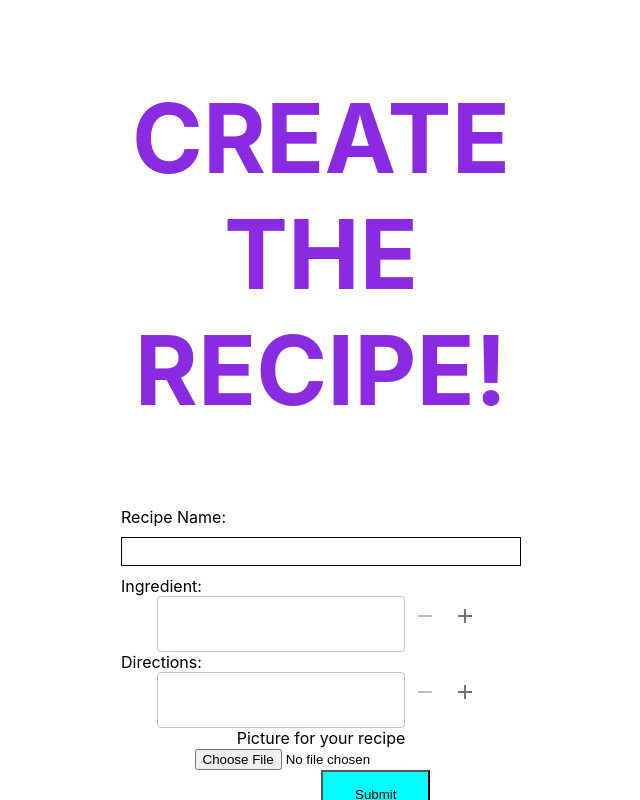
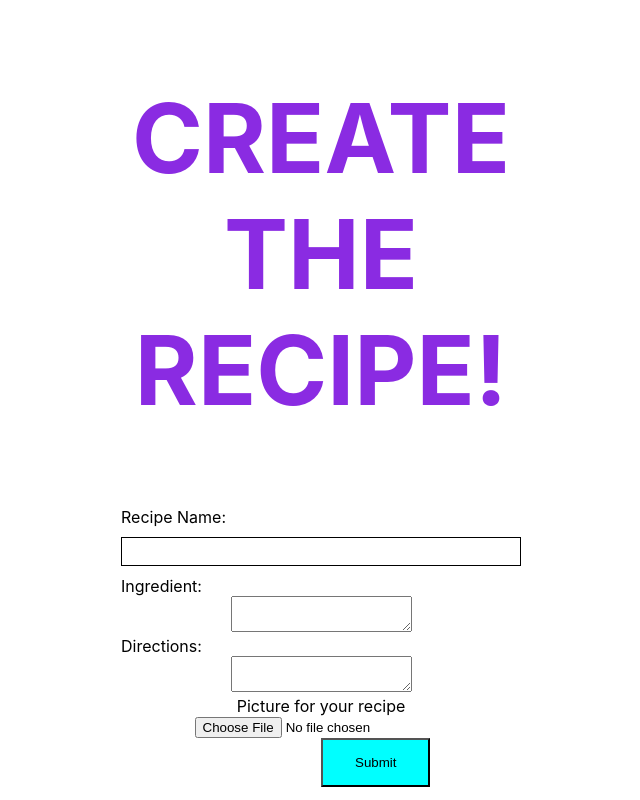
Before and after one commit to CodingTiger25/recipeBook, a React (Create React App) app in the folder frontend/: page /#/create in a window 1280 px wide. Shown: the whole page, without its empty margins (319-959 px from the left). Built offline with nearby package versions, Linux system fonts and the light colour scheme.

Commit message:
Changed to text area

```diff
--- a/frontend/src/component/Inputs/CreateRecipe.js
+++ b/frontend/src/component/Inputs/CreateRecipe.js
@@ -1,12 +1,8 @@
 import React, {useState} from "react";
 import classes from "./CreateRecipe.module.css";
-import IconButton from '@mui/material/IconButton';
-import RemoveIcon from '@mui/icons-material/Remove';
-import AddButton from '@mui/icons-material/Add';
-import TextField from '@mui/material/TextField';
 import axios from 'axios';
-import uuid from "react-uuid";
-//import { Navigate } from "react-router-dom";
+
+
 
 
 
@@ -14,50 +10,9 @@ import uuid from "react-uuid";
 function CreateRecipe()
 {
     const [name, setName] = useState([]);
-    const [inputList, setInputList] = useState(['']);
-    const [items, setItems] = useState([]);
-    const [directions, setDirections] = useState(['']);
+    const [theIngredients,setTheIngredients] = useState([]);
     const [theDirections, setTheDirections] = useState([]);
-    const [fileData, setFileData] = useState();
-
-    const list = [...items];
-    const steps = [...theDirections];
-
-    //Handles Add button functionality
-    const handleInputAdd = () => {
-        const object = [...inputList,['']]
-        setInputList(object);
-    };
-
-    const handleInputRemove = (index) => {
-        const list = [...inputList];
-        list.splice(index,1);
-        setInputList(list);
-    }
-
-    const handleChange = (event, index) => {
-        let data = [...inputList];
-        data[index] = event.target.value;
-        setInputList(data);
-    };
-
-    // Functions for directions input
-    const handleDirectionAdd = () => {
-        const object = [...directions,['']]
-        setDirections(object);
-    };
-
-    const handleDirectionRemove = (index) => {
-        const list = [...directions];
-        list.splice(index,1);
-        setDirections(list);
-    }
-
-    const handleDChange = (event, index) => {
-        let data = [...directions];
-        data[index] = event.target.value;
-        setDirections(data);
-    };
+    const [fileData, setFileData] = useState([]);
 
     //Function for image adding
     const onChangeFile = e => {
@@ -68,42 +23,16 @@ function CreateRecipe()
     const handleSubmit = (event) => {
         event.preventDefault();
 
-        //Setting the ingredients
-        for(var i in inputList)
-        {
-            const newIngredients = {
-                _id: uuid(),
-                value: inputList[i]
-            }
-            list.push(newIngredients);
-        }
-        setItems(list);
 
-        //Setting the directions
-        for(var j in directions)
-        {
-            const newDirections = {
-                _id: uuid(),
-                value: directions[j]
-            }
-            steps.push(newDirections);
-        }
-
-        setTheDirections(steps);
 
 
         const formData = new FormData();
 
         formData.append("name",name);
-        formData.append("ingredient",JSON.stringify(list));
-        formData.append("directions",JSON.stringify(steps));
+        formData.append("ingredient",theIngredients);
+        formData.append("directions",theDirections);
         formData.append("recipeImage",fileData);
 
-        /*const newRecipe = {
-            name: name,
-            ingredient: list,
-            directions: steps
-        }*/
 
         axios.post('http://localhost:3000/create', formData)
             .then(res => console.log("Axios post"))
@@ -113,14 +42,12 @@ function CreateRecipe()
 
         alert(`Your recipe ${name} has been created!!!`);
         window.location.replace("/main");
-        //Navigate('/main');
-
     }
 
     return (
         <div className={classes.create}>
             <h2 className={classes.title}>CREATE THE RECIPE!</h2>
-            <form onSubmit={handleSubmit} action="/main" method="POST" encType="multipart/form-data">
+            <form onSubmit={handleSubmit} action="/main" method="POST">
                 <label className={classes.recipeName}>
                     Recipe Name:
                     <input className={classes.recipeIngredient}
@@ -132,45 +59,18 @@ function CreateRecipe()
                 <label className={classes.recipeName}>
                     Ingredient:
                 </label>
-                {inputList.map( (form, index) => {
-                    return (
-                    <div key={index}>
-                           <TextField
-                                      value={form}
-                                      onChange={(e) => {handleChange(e, index)}}>
+                <textarea type='text' onChange={(e) => setTheIngredients(e.target.value)}>
 
-                           </TextField>
-                            <IconButton disabled={inputList.length === 1} onClick={() => handleInputRemove(inputList.id)}>
-                                <RemoveIcon/>
-                            </IconButton>
-                            <IconButton onClick={handleInputAdd}>
-                                <AddButton></AddButton>
-                            </IconButton>
-
-
-                    </div>
-                )})}
+                </textarea>
 
                 <label className={classes.recipeName}>
                     Directions:
                 </label>
 
-                {directions.map( (f,i) => {
-                    return (
-                        <div key={i}>
-                           <TextField
-                                      value={f}
-                                      onChange={(e) => {handleDChange(e, i)}}>
+                <textarea type='text' onChange={(e) => setTheDirections(e.target.value)}>
 
-                           </TextField>
-                            <IconButton disabled={directions.length === 1} onClick={() => handleDirectionRemove(directions.id)}>
-                                <RemoveIcon/>
-                            </IconButton>
-                            <IconButton onClick={handleDirectionAdd}>
-                                <AddButton></AddButton>
-                            </IconButton>
-                    </div>
-                )})}
+                </textarea>
+
                 <div>
                     <label>
                         Picture for your recipe
--- a/frontend/src/component/Inputs/EditPage.js
+++ b/frontend/src/component/Inputs/EditPage.js
@@ -1,13 +1,8 @@
 import React, {useEffect, useState} from "react";
 import classes from "./CreateRecipe.module.css";
-import IconButton from '@mui/material/IconButton';
-import RemoveIcon from '@mui/icons-material/Remove';
-import AddButton from '@mui/icons-material/Add';
-import TextField from '@mui/material/TextField';
 import axios from 'axios';
-import uuid from "react-uuid";
-import { useParams } from "react-router-dom";
-//import { Navigate } from "react-router-dom";
+import {useParams} from 'react-router-dom';
+
 
 
 
@@ -15,78 +10,26 @@ import { useParams } from "react-router-dom";
 function EditRecipe()
 {
     const [name, setName] = useState([]);
-    const [inputList, setInputList] = useState(['']);
-    const [items, setItems] = useState([]);
-    const [directions, setDirections] = useState(['']);
+    const [theIngredients,setTheIngredients] = useState([]);
     const [theDirections, setTheDirections] = useState([]);
-    const [fileData, setFileData] = useState();
+    const [fileData, setFileData] = useState([]);
 
-    const list = [...items];
-    const steps = [...theDirections];
+    const [currentRecipe, setCurrentRecipe] = useState([]);
 
 
     const {id} = useParams();
+    useEffect(() => {
+        axios.get(`http://localhost:3000/update/${id}`).then(res => {
+            /*const items = res.data;
+            setCurrentRecipe((items));   */
 
-   useEffect(() => {
-        axios.get(`http://localhost:3000/update/${id}`).then(
-            res => {
-                setName(res.data.name);
-                setInputList(res.data.ingredient);
-                const items = Object.values(res.data.ingredient);
+            setName(res.data.name);
+            setTheIngredients(res.data.ingredient);
+            setTheDirections(res.data.directions);
 
-                /*for(var i in res.data.ingredient)
-                {
-                    handleInputAddCurr(i.valueOf)
-                }*/
 
-                return items.map((d) => {
-
-                    handleInputAddCurr(d.value)
-                })
-            }
-        )
-   })
-
-   const handleInputAddCurr = (needs) => {
-    const object = [...inputList,[needs]]
-    setInputList(object);
-};
-
-    //Handles Add button functionality
-    const handleInputAdd = () => {
-        const object = [...inputList,['']]
-        setInputList(object);
-    };
-
-    const handleInputRemove = (index) => {
-        const list = [...inputList];
-        list.splice(index,1);
-        setInputList(list);
-    }
-
-    const handleChange = (event, index) => {
-        let data = [...inputList];
-        data[index] = event.target.value;
-        setInputList(data);
-    };
-
-    // Functions for directions input
-    const handleDirectionAdd = () => {
-        const object = [...directions,['']]
-        setDirections(object);
-    };
-
-    const handleDirectionRemove = (index) => {
-        const list = [...directions];
-        list.splice(index,1);
-        setDirections(list);
-    }
-
-    const handleDChange = (event, index) => {
-        let data = [...directions];
-        data[index] = event.target.value;
-        setDirections(data);
-    };
+        })
+    }, [])
 
     //Function for image adding
     const onChangeFile = e => {
@@ -97,59 +40,33 @@ function EditRecipe()
     const handleSubmit = (event) => {
         event.preventDefault();
 
-        //Setting the ingredients
-        for(var i in inputList)
-        {
-            const newIngredients = {
-                _id: uuid(),
-                value: inputList[i]
-            }
-            list.push(newIngredients);
-        }
-        setItems(list);
 
-        //Setting the directions
-        for(var j in directions)
-        {
-            const newDirections = {
-                _id: uuid(),
-                value: directions[j]
-            }
-            steps.push(newDirections);
-        }
-
-        setTheDirections(steps);
 
 
         const formData = new FormData();
 
         formData.append("name",name);
-        formData.append("ingredient",JSON.stringify(list));
-        formData.append("directions",JSON.stringify(steps));
+        formData.append("ingredient",theIngredients);
+        formData.append("directions",theDirections);
         formData.append("recipeImage",fileData);
 
-        /*const newRecipe = {
-            name: name,
-            ingredient: list,
-            directions: steps
-        }*/
 
-        axios.post('http://localhost:3000/create', formData)
-            .then(res => console.log("Axios post"))
-            .catch((err)=> {
-                console.log(console.error);
-            });
+        axios.put(`http://localhost:3000/update/${id}`,
+        {
+                name:name,
+                ingredient:theIngredients,
+                directions:theDirections,
+                recipeImage: fileData
+        });
 
-        alert(`Your recipe ${name} has been created!!!`);
+        alert(`Your recipe ${name} has been updated!!!`);
         window.location.replace("/main");
-        //Navigate('/main');
-
     }
 
     return (
         <div className={classes.create}>
-            <h2 className={classes.title}>EDIT YOUR RECIPE!</h2>
-            <form onSubmit={handleSubmit} action="/main" method="POST" encType="multipart/form-data">
+            <h2 className={classes.title}>EDIT THE RECIPE!</h2>
+            <form onSubmit={handleSubmit} action="/main" method="POST">
                 <label className={classes.recipeName}>
                     Recipe Name:
                     <input className={classes.recipeIngredient}
@@ -161,45 +78,18 @@ function EditRecipe()
                 <label className={classes.recipeName}>
                     Ingredient:
                 </label>
-                {inputList.map( (form, index) => {
-                    return (
-                    <div key={index}>
-                           <TextField
-                                      value={form}
-                                      onChange={(e) => {handleChange(e, index)}}>
+                <textarea type='text' onChange={(e) => setTheIngredients(e.target.value)} value={theIngredients}>
 
-                           </TextField>
-                            <IconButton disabled={inputList.length === 1} onClick={() => handleInputRemove(inputList.id)}>
-                                <RemoveIcon/>
-                            </IconButton>
-                            <IconButton onClick={handleInputAdd}>
-                                <AddButton></AddButton>
-                            </IconButton>
-
-
-                    </div>
-                )})}
+                </textarea>
 
                 <label className={classes.recipeName}>
                     Directions:
                 </label>
 
-                {directions.map( (f,i) => {
-                    return (
-                        <div key={i}>
-                           <TextField
-                                      value={f}
-                                      onChange={(e) => {handleDChange(e, i)}}>
+                <textarea type='text' onChange={(e) => setTheDirections(e.target.value)} value={theDirections}>
 
-                           </TextField>
-                            <IconButton disabled={directions.length === 1} onClick={() => handleDirectionRemove(directions.id)}>
-                                <RemoveIcon/>
-                            </IconButton>
-                            <IconButton onClick={handleDirectionAdd}>
-                                <AddButton></AddButton>
-                            </IconButton>
-                    </div>
-                )})}
+                </textarea>
+
                 <div>
                     <label>
                         Picture for your recipe
```
Also changed, not shown: frontend/src/component/pages/Main.js (+3 -6 lines), 2 other files (tests, documents, lock files or other folders).
